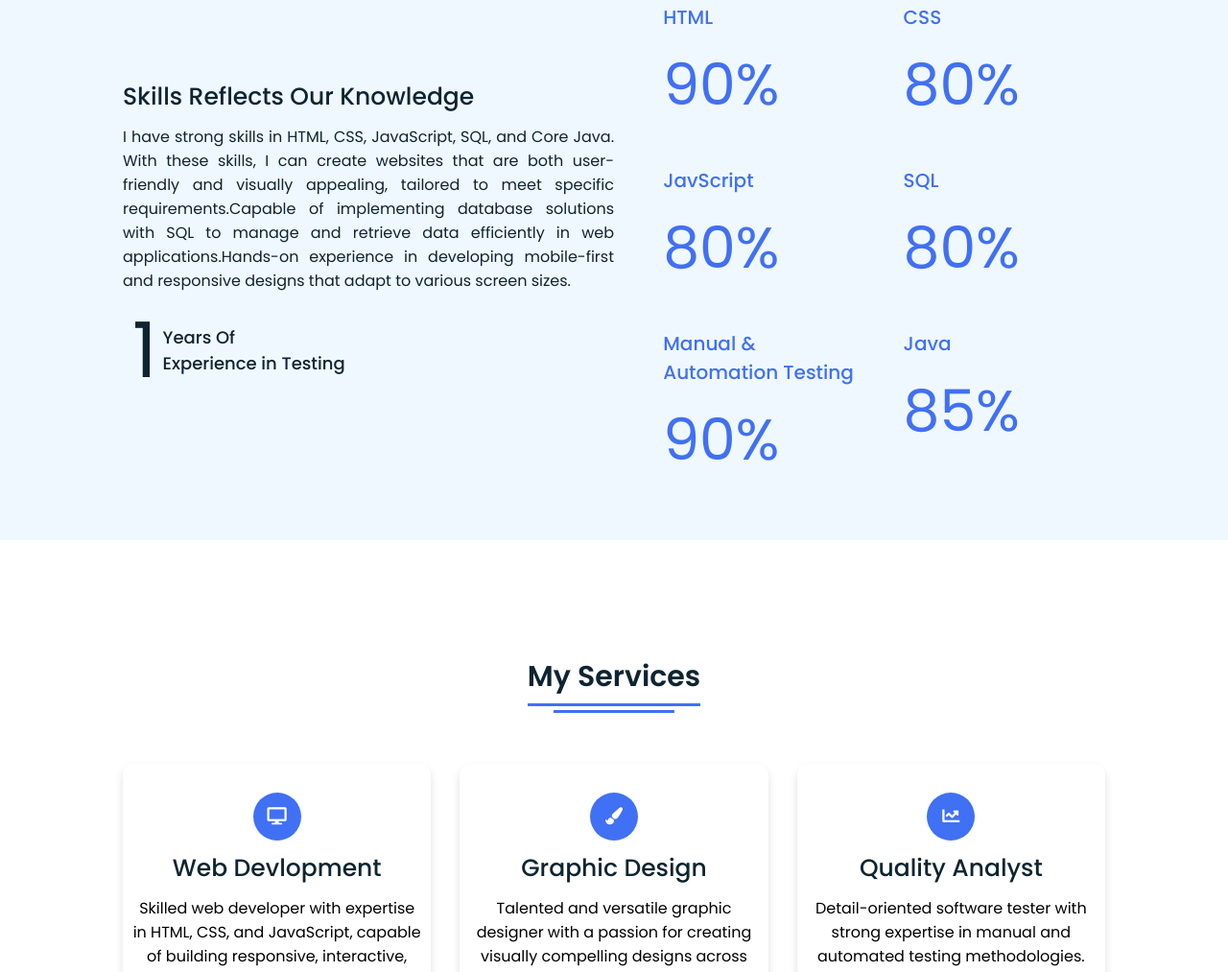
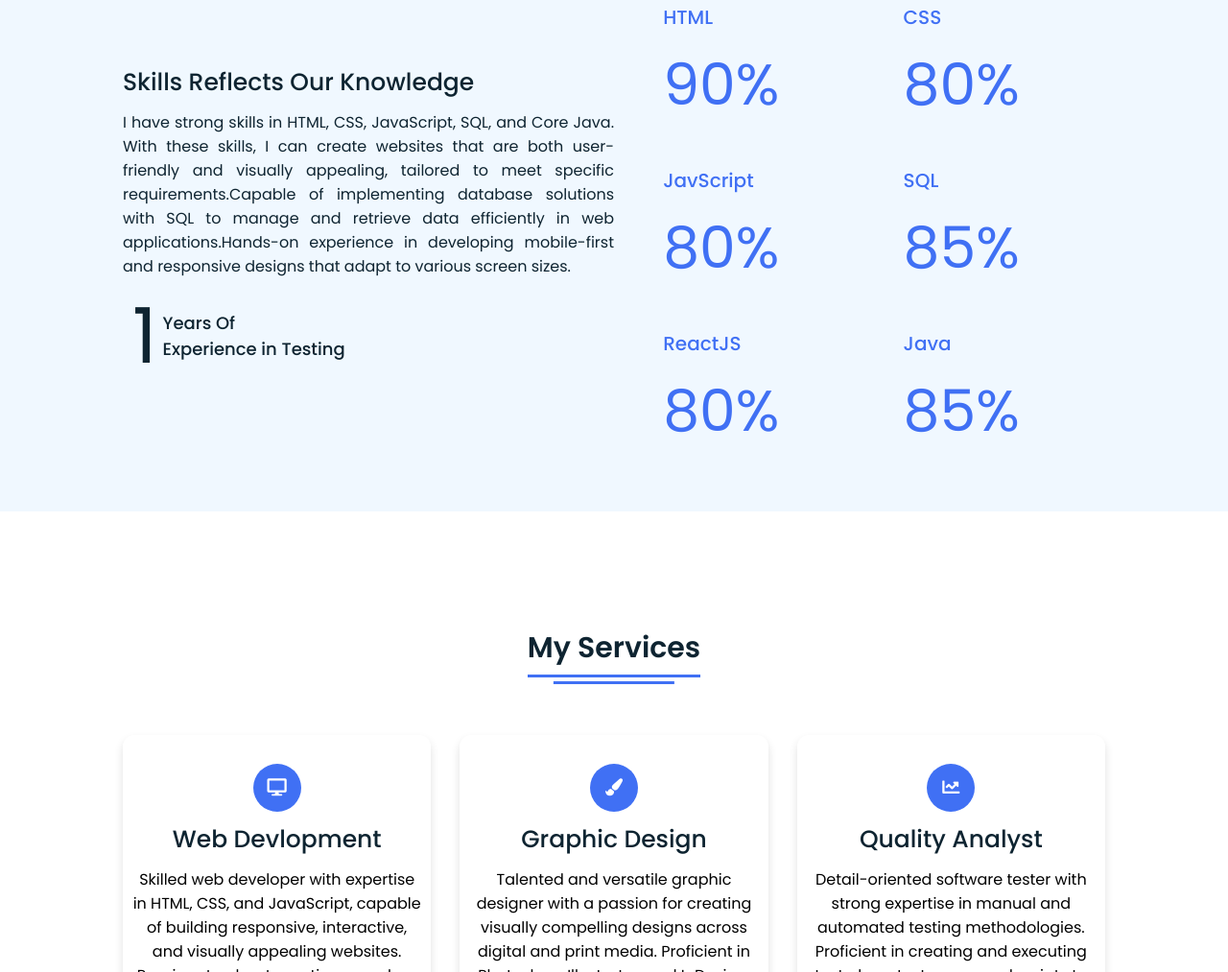
Before and after one commit to raghavanravi6/Portfolio, a plain HTML site: page index.html in a window 1280 px wide. Shown: the part 1650-2663 px from the top of the page at 96% size. Drawn offline with Linux system fonts and the light colour scheme.

Commit message:
Update index.html

```diff
--- a/index.html
+++ b/index.html
@@ -106,11 +106,11 @@
             </div>
             <div class="box">
               <div class="topic">SQL</div>
-              <div class="per">80%</div>
+              <div class="per">85%</div>
             </div>
             <div class="box">
-              <div class="topic">Manual & Automation Testing</div>
-              <div class="per">90%</div>
+              <div class="topic">ReactJS</div>
+              <div class="per">80%</div>
             </div>
             <div class="box">
               <div class="topic">Java</div>
```
